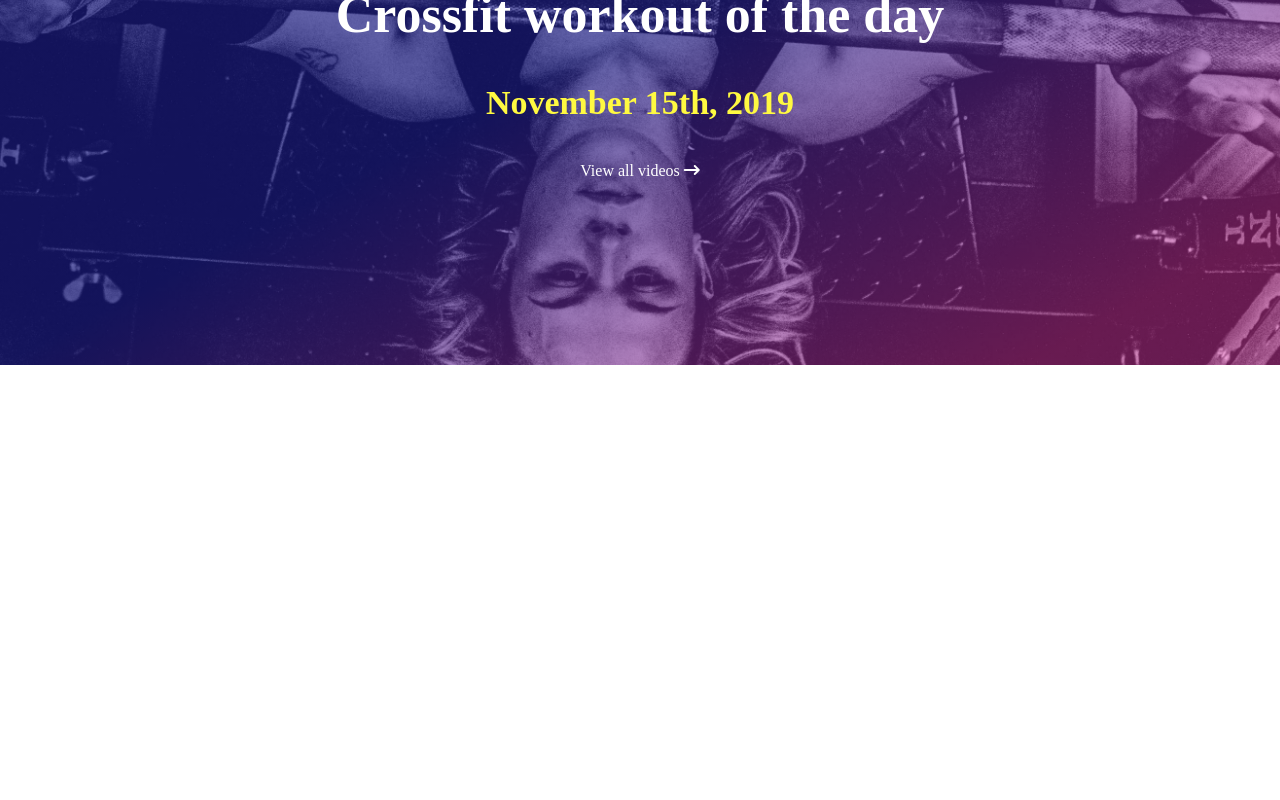
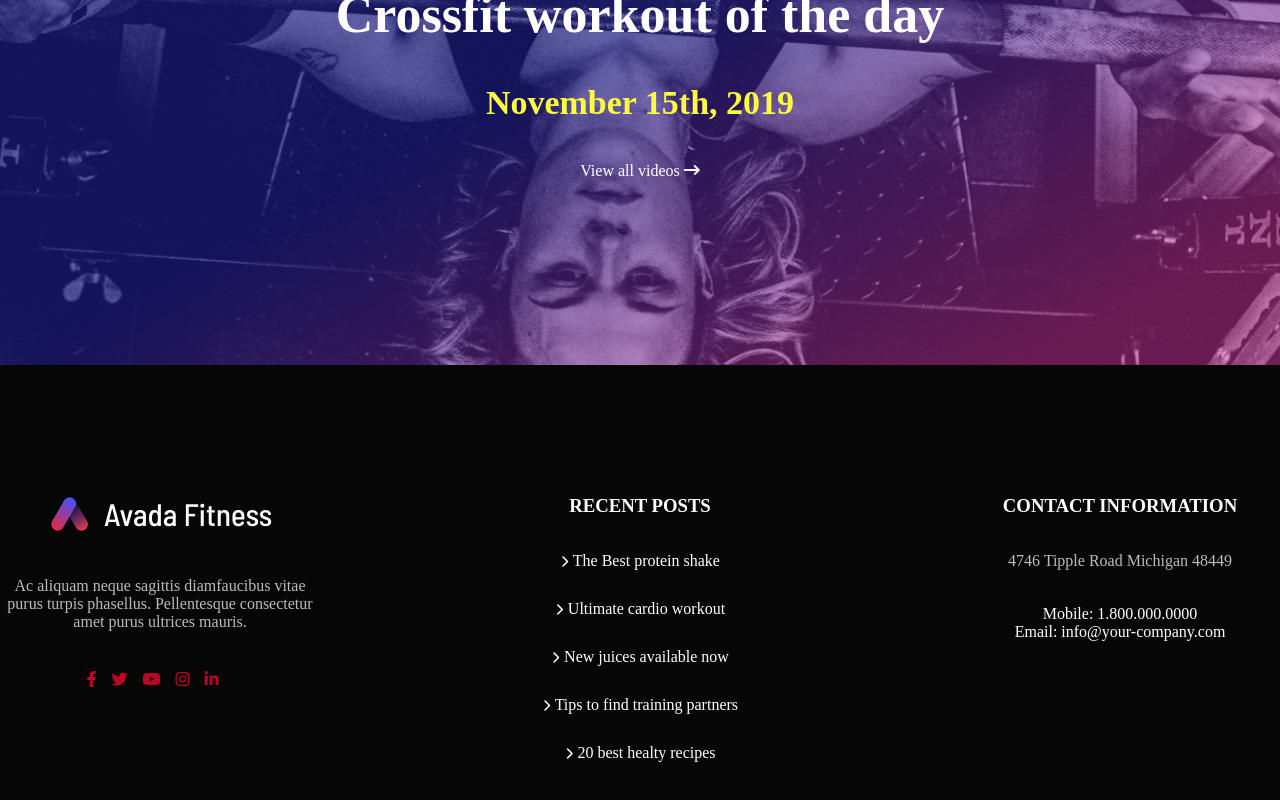
Before and after one commit to RaimondoCosma/proj-html-vuejs, a Vue app: page / in a window 1280 px wide. Shown: the part 6676-7476 px from the top of the page. Before the commit the page ends 7041 px from the top, so only its background shows below. Built offline with nearby package versions, Linux system fonts and the light colour scheme.

Commit message:
Aggiunge prefooter

```diff
--- a/src/App.vue
+++ b/src/App.vue
@@ -1,11 +1,13 @@
 <script>
 import AppHeader from "./components/header/AppHeader.vue";
 import AppMain from "./components/main/AppMain.vue";
+import AppFooter from "./components/footer/AppFooter.vue";
 
 export default {
   components: {
     AppHeader,
     AppMain,
+    AppFooter,
   },
 };
 </script>
@@ -13,6 +15,7 @@ export default {
 <template>
   <AppHeader />
   <AppMain />
+  <AppFooter />
 </template>
 
 <style lang="scss">
--- a/src/components/footer/AppFooter.vue
+++ b/src/components/footer/AppFooter.vue
@@ -0,0 +1,15 @@
+<script>
+import AppPreFooter from "./pre-footer/AppPreFooter.vue";
+export default {
+  name: "AppFooter",
+  components: {
+    AppPreFooter,
+  },
+};
+</script>
+
+<template>
+  <AppPreFooter />
+</template>
+
+<style lang="scss" scoped></style>
--- /dev/null
+++ b/src/components/footer/pre-footer/AppContact.vue
@@ -0,0 +1,40 @@
+<script>
+export default {
+  name: "AppContact",
+};
+</script>
+
+<template>
+  <div class="contact">
+    <h3>CONTACT INFORMATION</h3>
+    <span>4746 Tipple Road Michigan 48449</span>
+    <div class="info-contact">
+      <ul>
+        <li><a href="#">Mobile: 1.800.000.0000</a></li>
+      </ul>
+      <ul>
+        <li><a href="#">Email: info@your-company.com</a></li>
+      </ul>
+    </div>
+  </div>
+</template>
+
+<style lang="scss" scoped>
+.contact {
+  width: 25%;
+  text-align: center;
+  & > * {
+    margin-bottom: 2.1875rem;
+  }
+  span {
+    display: block;
+  }
+  h3,
+  .info-contact {
+    color: var(--lighter-color);
+  }
+  a {
+    color: inherit;
+  }
+}
+</style>
--- /dev/null
+++ b/src/components/footer/pre-footer/AppPreFooter.vue
@@ -0,0 +1,35 @@
+<script>
+import AppSocial from "./AppSocial.vue";
+import RecentPosts from "./RecentPosts.vue";
+import AppContact from "./AppContact.vue";
+
+export default {
+  name: "AppPreFooter",
+  components: {
+    AppSocial,
+    RecentPosts,
+    AppContact,
+  },
+};
+</script>
+
+<template>
+  <section id="pre-footer">
+    <div class="container">
+      <AppSocial />
+      <RecentPosts />
+      <AppContact />
+    </div>
+  </section>
+</template>
+
+<style lang="scss" scoped>
+#pre-footer {
+  background-color: var(--primary-color);
+  padding: 8.125rem 0 7.5rem;
+  .container {
+    display: flex;
+    justify-content: space-between;
+  }
+}
+</style>
--- /dev/null
+++ b/src/components/footer/pre-footer/AppSocial.vue
@@ -0,0 +1,41 @@
+<script>
+import { store } from "./../../../store";
+export default {
+  name: "AppSocial",
+  data() {
+    return {
+      store,
+    };
+  },
+};
+</script>
+
+<template>
+  <div class="social">
+    <img src="./../../../assets/img/logo/logo.png" alt="logo" />
+    <p>
+      Ac aliquam neque sagittis diamfaucibus vitae purus turpis phasellus.
+      Pellentesque consectetur amet purus ultrices mauris.
+    </p>
+    <a href="#"
+      ><i v-for="social in store.socialLink" :class="social.class"></i
+    ></a>
+  </div>
+</template>
+
+<style lang="scss" scoped>
+.social {
+  width: 25%;
+  text-align: center;
+  & > * {
+    margin-bottom: 2.5rem;
+  }
+}
+.social a {
+  color: var(--spot-color);
+  i {
+    display: inline-block;
+    margin-right: 0.9375rem;
+  }
+}
+</style>
--- /dev/null
+++ b/src/components/footer/pre-footer/RecentPosts.vue
@@ -0,0 +1,40 @@
+<script>
+import { store } from "./../../../store";
+export default {
+  name: "RecentPosts",
+  data() {
+    return {
+      store,
+    };
+  },
+};
+</script>
+
+<template>
+  <div class="recent-posts">
+    <h3>RECENT POSTS</h3>
+    <ul>
+      <li v-for="post in store.posts">
+        <i class="fa-solid fa-chevron-right"></i> {{ post.name
+        }}<a href="#"></a>
+      </li>
+    </ul>
+  </div>
+</template>
+
+<style lang="scss" scoped>
+.recent-posts {
+  text-align: center;
+  width: 25%;
+  color: var(--lighter-color);
+  h3 {
+    margin-bottom: 2.1875rem;
+  }
+  ul > * {
+    margin-bottom: 1.875rem;
+  }
+  .fa-chevron-right {
+    font-size: 0.75rem;
+  }
+}
+</style>
--- a/src/store.js
+++ b/src/store.js
@@ -111,4 +111,50 @@ export const store = reactive({
       link: "Visit Power Gym",
     },
   ],
+
+  socialLink: [
+    {
+      socialName: "facebook",
+      class: "fa-brands fa-facebook-f",
+    },
+    {
+      socialName: "twitter",
+      class: "fa-brands fa-twitter",
+    },
+    {
+      socialName: "youtube",
+      class: "fa-brands fa-youtube",
+    },
+    {
+      socialName: "instagram",
+      class: "fa-brands fa-instagram",
+    },
+    {
+      socialName: "linkedin",
+      class: "fa-brands fa-linkedin-in",
+    },
+  ],
+
+  posts: [
+    {
+      name: "The Best protein shake",
+      isAvailable: true,
+    },
+    {
+      name: "Ultimate cardio workout",
+      isAvailable: true,
+    },
+    {
+      name: "New juices available now",
+      isAvailable: true,
+    },
+    {
+      name: "Tips to find training partners",
+      isAvailable: true,
+    },
+    {
+      name: "20 best healty recipes",
+      isAvailable: true,
+    },
+  ],
 });
--- a/src/style/partials/layout.scss
+++ b/src/style/partials/layout.scss
@@ -16,6 +16,9 @@ img {
   display: inline-block;
   max-width: 100%;
   max-height: 100%;
+}
+ul {
+  list-style: none;
 }
 .fa-chevron-up {
   color: var(--chevron-color);
```
